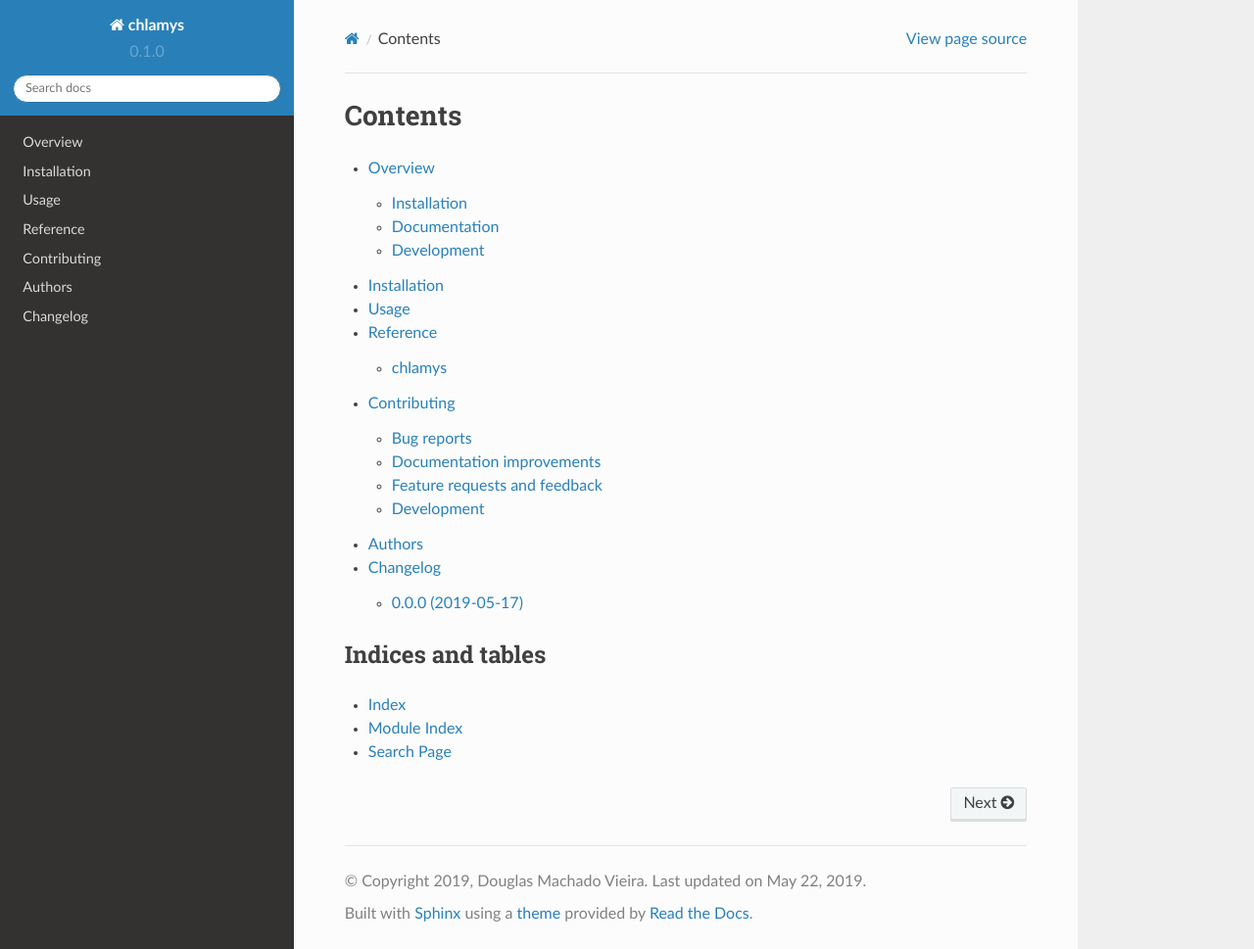
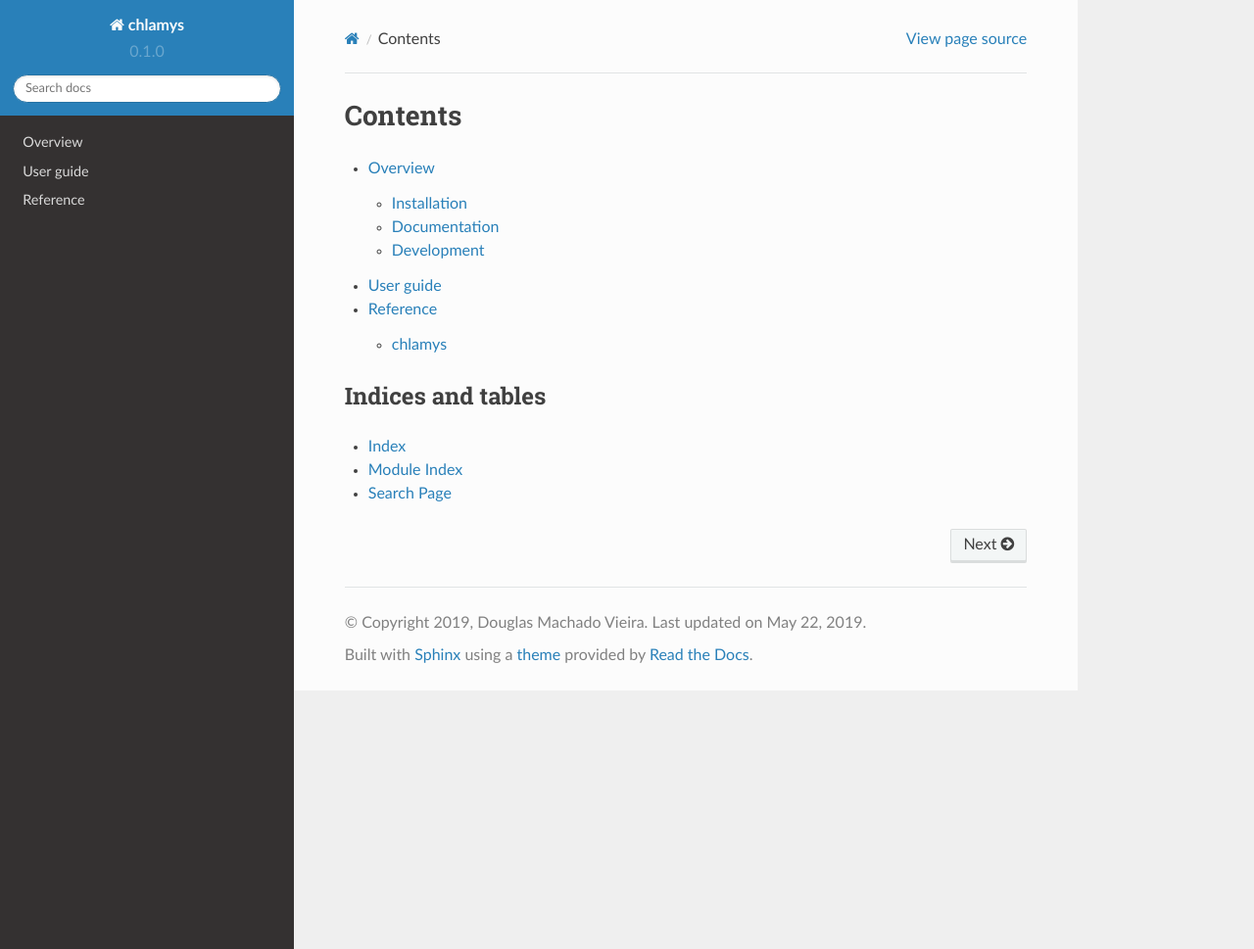
Before and after one commit to dougmvieira/chlamys, a Sphinx documentation site: the page built from docs/index.rst, in a window 1280 px wide and 969 px high. Shown: the whole window at 98% size. Built offline with Sphinx 7.4.7 and the Read the Docs theme 2.0.0, drawn with Linux system fonts in a browser that asks for light colours.

Commit message:
Created documentation pipeline

```diff
--- a/docs/authors.rst
+++ /dev/null
@@ -1 +0,0 @@
-.. include:: ../AUTHORS.rst
--- a/docs/changelog.rst
+++ /dev/null
@@ -1 +0,0 @@
-.. include:: ../CHANGELOG.rst
--- a/docs/conf.py
+++ b/docs/conf.py
@@ -5,12 +5,14 @@
 
 
 extensions = [
+    'matplotlib.sphinxext.plot_directive',
     'sphinx.ext.autodoc',
     'sphinx.ext.autosummary',
     'sphinx.ext.coverage',
     'sphinx.ext.doctest',
     'sphinx.ext.extlinks',
     'sphinx.ext.ifconfig',
+    'sphinx.ext.mathjax',
     'sphinx.ext.napoleon',
     'sphinx.ext.todo',
     'sphinx.ext.viewcode',
--- a/docs/contributing.rst
+++ /dev/null
@@ -1 +0,0 @@
-.. include:: ../CONTRIBUTING.rst
--- /dev/null
+++ b/docs/guide.rst
@@ -0,0 +1,5 @@
+User guide
+==========
+
+.. contents:: Contents
+   :local:
--- a/docs/index.rst
+++ b/docs/index.rst
@@ -6,12 +6,8 @@
    :maxdepth: 2
 
    readme
-   installation
-   usage
+   guide
    reference/index
-   contributing
-   authors
-   changelog
 
 Indices and tables
 ==================
--- a/docs/installation.rst
+++ /dev/null
@@ -1,7 +0,0 @@
-============
-Installation
-============
-
-At the command line::
-
-    pip install chlamys
--- a/docs/requirements.txt
+++ b/docs/requirements.txt
@@ -1,3 +1,4 @@
+matplotlib
 sphinx>=1.3
 sphinx-rtd-theme
 -e .
--- a/docs/usage.rst
+++ /dev/null
@@ -1,7 +0,0 @@
-=====
-Usage
-=====
-
-To use chlamys in a project::
-
-	import chlamys
```
Also changed, not shown: 1 other file.
